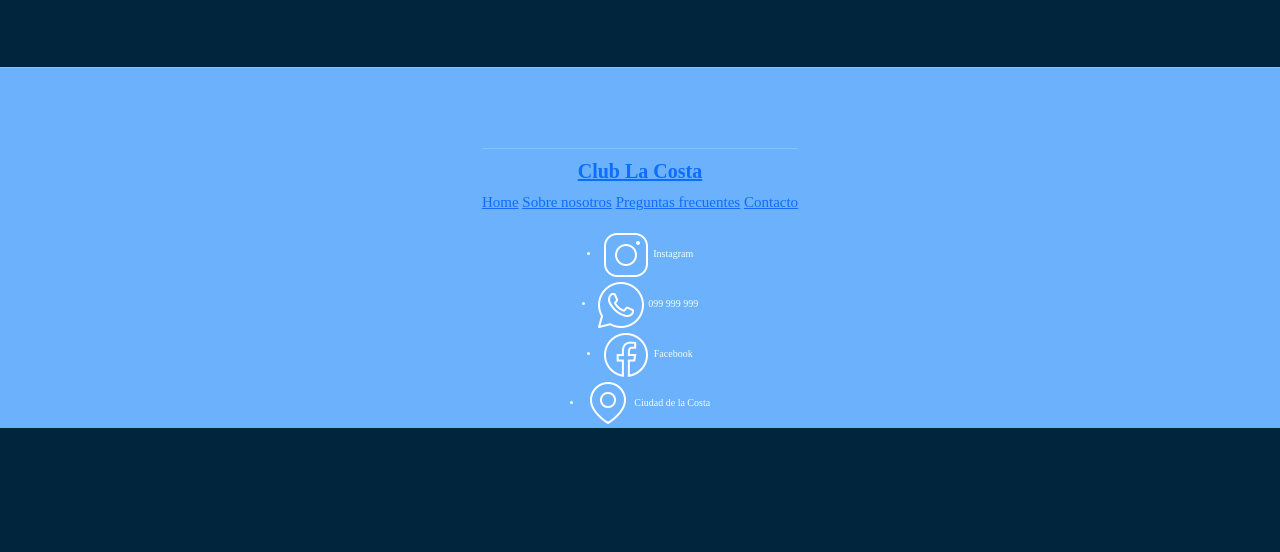
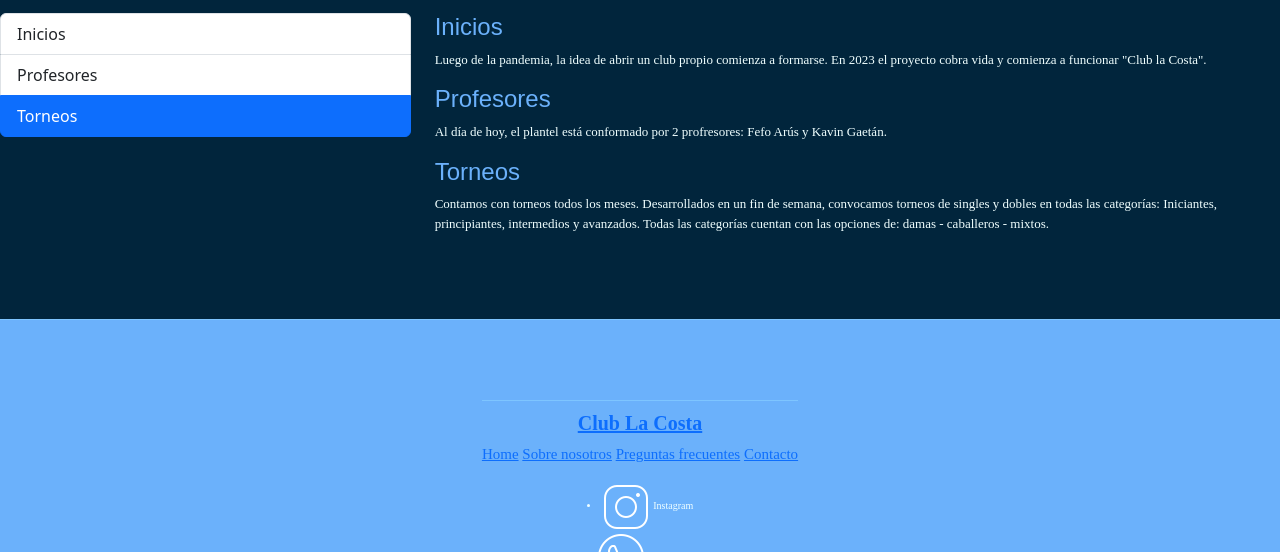
Before and after one commit to AgusBazzano14/Github-entregable-2, a plain HTML site: page pages/historia.html in a window 1280 px wide. Shown: the part 548-1100 px from the top of the page. Before the commit the page ends 976 px from the top, so only its background shows below. Drawn offline with nearby package versions, Linux system fonts and the light colour scheme.

Commit message:
nuevos cambios

```diff
--- a/css/style.css
+++ b/css/style.css
@@ -321,12 +321,23 @@ h2{
 
 }
 
-#carouselExampleAutoplaying {
-    width: 800px;
-    height: 400px;
-    margin: 50px 50px 50px 50px;
+#p-list1 {
+  font-family: "Poppins";
+  font-size: 13px;
+  color: azure;
+}
 
+#p-list2 {
+  font-family: "Poppins";
+  font-size: 13px;
+  color: azure;
 }
+
+  #p-list3 {
+    font-family: "Poppins";
+    font-size: 13px;
+    color: azure;
+  }
 
 h3{
     font-size: 30px;
--- a/pages/historia.html
+++ b/pages/historia.html
@@ -53,11 +53,37 @@
             </div>
         </section>
 
-        <section>
+        <section id="historia-items">
+            <div class="row">
+                <div class="col-4">
+                  <div id="list-example" class="list-group">
+                    <a class="list-group-item list-group-item-action" href="#list-item-1">Inicios</a>
+                    <a class="list-group-item list-group-item-action" href="#list-item-2">Profesores</a>
+                    <a class="list-group-item list-group-item-action" href="#list-item-3">Torneos</a>
+                  </div>
+                </div>
+                <div class="col-8">
+                  <div data-bs-spy="scroll" data-bs-target="#list-example" data-bs-smooth-scroll="true" class="scrollspy-example" tabindex="0">
+                    <h4 id="list-item-1">Inicios</h4>
+                    <p id="p-list1">Luego de la pandemia, la idea de abrir un club propio comienza a formarse.
+                        En 2023 el proyecto cobra vida y comienza a funcionar "Club la Costa".
+                    </p>
+                    <h4 id="list-item-2">Profesores</h4>
+                    <p id="p-list2">Al día de hoy, el plantel está conformado por 2 profresores: Fefo Arús y Kavin Gaetán.</p>
+                    <h4 id="list-item-3">Torneos</h4>
+                    <p id="p-list3">Contamos con torneos todos los meses.
+                        Desarrollados en un fin de semana, convocamos torneos de singles y dobles en todas las categorías:
+                        Iniciantes, principiantes, intermedios y avanzados. Todas las categorías cuentan con las opciones de:
+                        damas - caballeros - mixtos.
+                    </p>
+                  </div>
+                </div>
+              </div>
+
+
 
 
         </section>
-
 
     </main>
 
```
